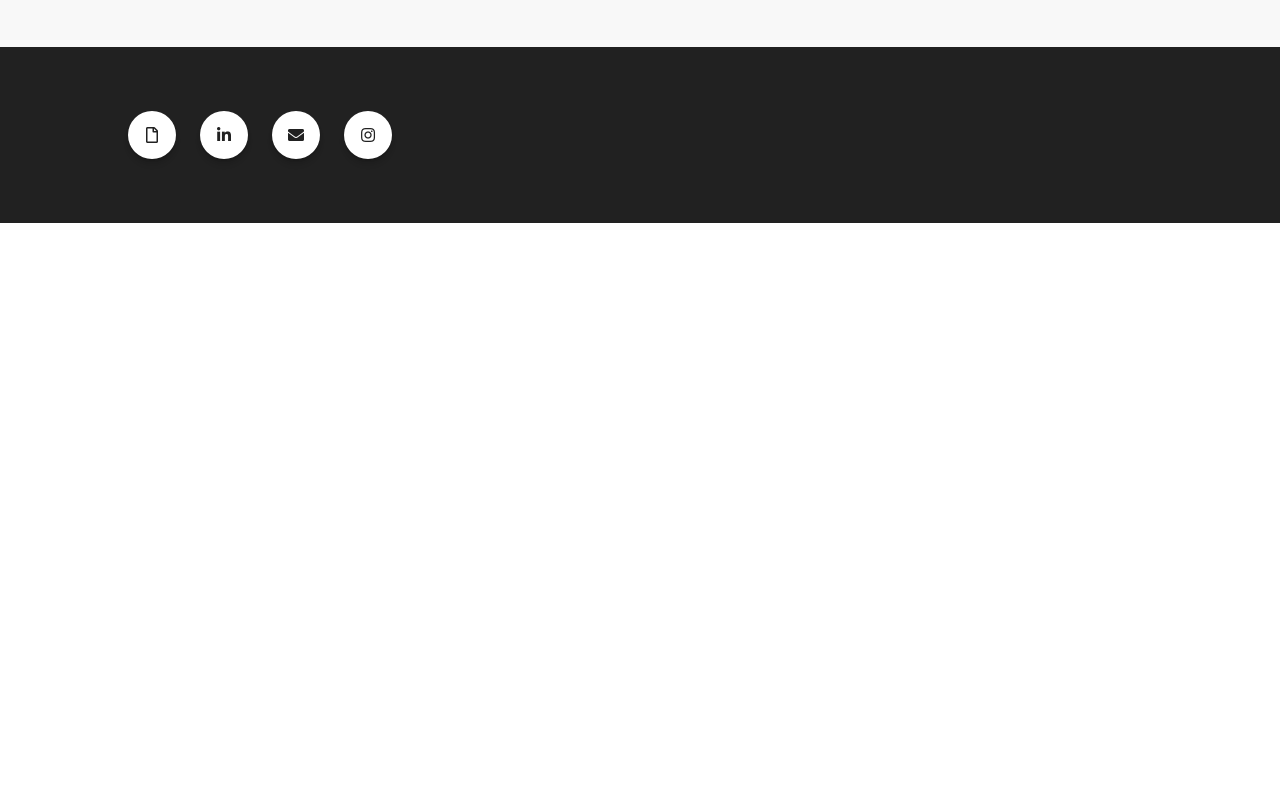
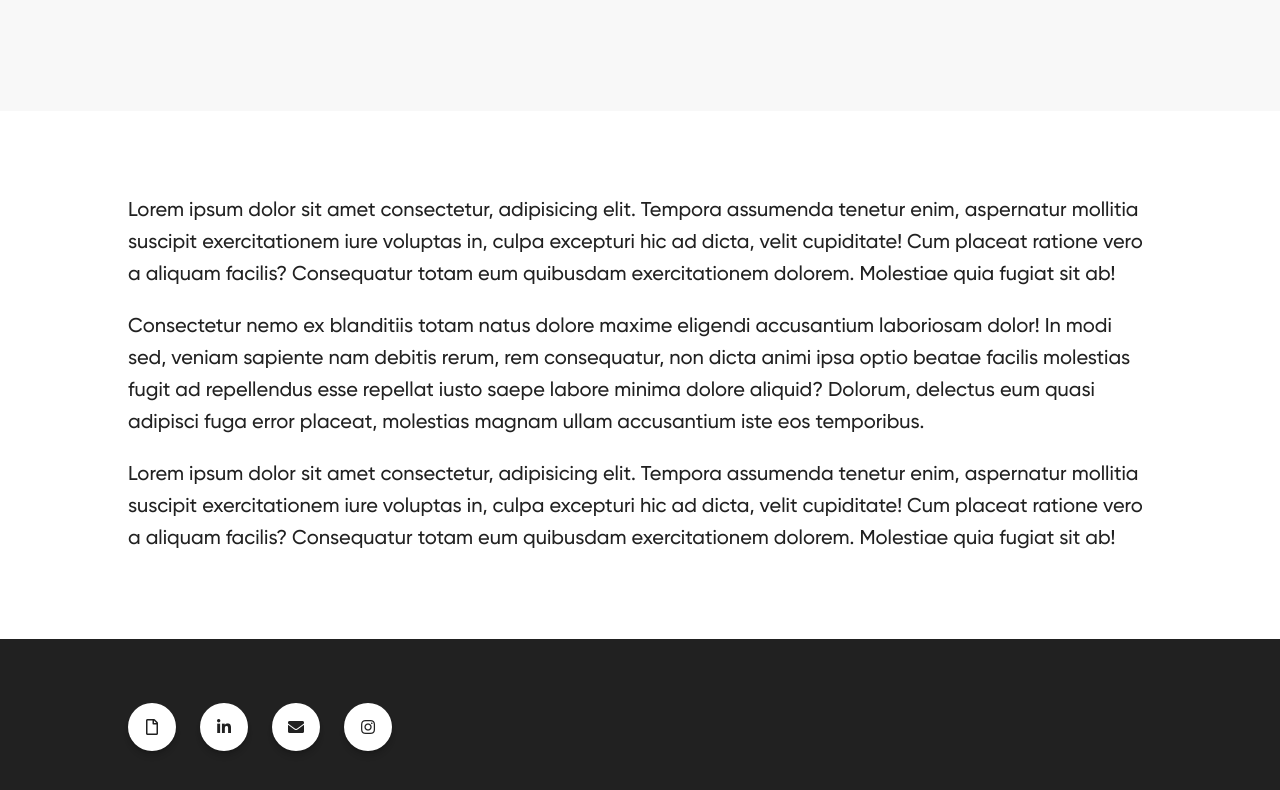
Before and after one commit to abelhii/koko, a Vue app: page /about in a window 1280 px wide. Shown: the part 614-1404 px from the top of the page. Before the commit the page ends 837 px from the top, so only its background shows below. Built offline with nearby package versions, Linux system fonts and the light colour scheme.

Commit message:
Added custom back to top UpArrow

```diff
--- a/src/App.vue
+++ b/src/App.vue
@@ -7,8 +7,7 @@
     v-bind:class="{ display: upArrow }"
     v-on:click="scrollTo('top')"
   >
-    <!-- <span>Go to top</span> -->
-    <DownArrow :direction="'up'" :inverseColor="true" />
+    <UpArrow />
   </div>
   <Footer />
 </template>
@@ -16,7 +15,7 @@
 <script lang="ts">
 import { defineComponent } from "@vue/composition-api";
 import Nav from "@/components/Nav.vue";
-import DownArrow from "@/components/DownArrow.vue";
+import UpArrow from "@/components/UpArrow.vue";
 import Footer from "@/components/Footer.vue";
 import { scrollMeTo } from "./main";
 
@@ -24,7 +23,7 @@ export default defineComponent({
   name: "App",
   components: {
     Nav,
-    DownArrow,
+    UpArrow,
     Footer,
   },
   data() {
@@ -82,12 +81,11 @@ body {
   .up-arrow {
     cursor: pointer;
     position: fixed;
-    right: 0;
-    bottom: 0;
+    right: 2rem;
+    bottom: 1rem;
     margin-bottom: 2rem;
-    display: flex;
-    align-items: flex-end;
     color: white;
+    mix-blend-mode: exclusion;
 
     opacity: 0;
     transition: opacity 0.2s ease-in-out;
@@ -103,6 +101,10 @@ body {
     .content {
       padding: 0 4rem;
     }
+
+    .up-arrow {
+      right: 4rem;
+    }
   }
 }
 </style>
--- a/src/components/Footer.vue
+++ b/src/components/Footer.vue
@@ -68,6 +68,7 @@ footer {
     .content {
       max-width: $max-width;
       margin: auto;
+      padding: 0 !important;
     }
 
     .socials {
--- a/src/components/MiniKoko.vue
+++ b/src/components/MiniKoko.vue
@@ -811,15 +811,15 @@ export default defineComponent({
       });
       gsap.to(dom.innerFace, {
         yPercent: yHigh / 3,
-        xPercent: x / 3.5,
+        xPercent: x / 4,
       });
       gsap.to([dom.glasses, dom.cheeks], {
         yPercent: yHigh / 6,
-        xPercent: x / 10,
+        xPercent: x / 8,
       });
       gsap.to(dom.bangs, {
         yPercent: yHigh / 100,
-        xPercent: x / 40,
+        xPercent: x / 35,
       });
       gsap.to(dom.shadow, {
         yPercent: (yLow / 40) * -1,
--- a/src/components/Projects/ProjectCard.vue
+++ b/src/components/Projects/ProjectCard.vue
@@ -131,6 +131,17 @@ export default defineComponent({
   }
 }
 
+@media (min-width: 1024px) {
+  .project-card {
+    .title > h1 {
+      font-size: 2rem;
+    }
+    h3 {
+      font-size: 1.5rem;
+    }
+  }
+}
+
 @keyframes hoverBounce {
   0% {
     transform: translateX(0);
--- /dev/null
+++ b/src/components/UpArrow.vue
@@ -0,0 +1,71 @@
+<template>
+  <div class="pointed-arrow">
+    <div class="arrow"></div>
+    <span>TOP</span>
+  </div>
+</template>
+
+<script>
+import { defineComponent } from "@vue/composition-api";
+
+export default defineComponent({
+  name: "Up Arrow",
+});
+</script>
+
+<style lang="scss" scoped>
+@import "@/styles/_defaultVars.scss";
+
+.pointed-arrow {
+  --arrow-color: white;
+  position: relative;
+  display: grid;
+  transform: rotate(-90deg) scale(1, -1);
+  padding-bottom: 7rem; // for the word "Top"
+  transition: 0.15s;
+
+  &:active,
+  &:hover {
+    color: $accent;
+    .arrow {
+      &:before {
+        background-color: $accent;
+      }
+      &:after {
+        border-color: transparent transparent transparent $accent;
+      }
+    }
+  }
+
+  span {
+    position: absolute;
+    top: 1px;
+    left: -45px;
+    font-size: 2rem;
+    font-weight: 600;
+    transform: scale(-1, 1);
+  }
+
+  .arrow {
+    display: flex;
+    align-items: center;
+    overflow: hidden;
+
+    &::before {
+      content: "";
+      display: block;
+      width: 66px;
+      height: 5px;
+      background-color: var(--arrow-color);
+    }
+    &::after {
+      content: "";
+      width: 0;
+      height: 0;
+      border-style: solid;
+      border-width: 10px 0 10px 20px;
+      border-color: transparent transparent transparent var(--arrow-color);
+    }
+  }
+}
+</style>
--- a/src/views/About.vue
+++ b/src/views/About.vue
@@ -11,6 +11,32 @@
         <MiniKoko class="mini-koko" />
       </div>
     </header>
+    <section>
+      <div class="content">
+        <p>
+          Lorem ipsum dolor sit amet consectetur, adipisicing elit. Tempora
+          assumenda tenetur enim, aspernatur mollitia suscipit exercitationem
+          iure voluptas in, culpa excepturi hic ad dicta, velit cupiditate! Cum
+          placeat ratione vero a aliquam facilis? Consequatur totam eum
+          quibusdam exercitationem dolorem. Molestiae quia fugiat sit ab!
+        </p>
+        <p>
+          Consectetur nemo ex blanditiis totam natus dolore maxime eligendi
+          accusantium laboriosam dolor! In modi sed, veniam sapiente nam debitis
+          rerum, rem consequatur, non dicta animi ipsa optio beatae facilis
+          molestias fugit ad repellendus esse repellat iusto saepe labore minima
+          dolore aliquid? Dolorum, delectus eum quasi adipisci fuga error
+          placeat, molestias magnam ullam accusantium iste eos temporibus.
+        </p>
+        <p>
+          Lorem ipsum dolor sit amet consectetur, adipisicing elit. Tempora
+          assumenda tenetur enim, aspernatur mollitia suscipit exercitationem
+          iure voluptas in, culpa excepturi hic ad dicta, velit cupiditate! Cum
+          placeat ratione vero a aliquam facilis? Consequatur totam eum
+          quibusdam exercitationem dolorem. Molestiae quia fugiat sit ab!
+        </p>
+      </div>
+    </section>
   </div>
 </template>
 
@@ -48,6 +74,21 @@ export default defineComponent({
       margin: 1rem 0;
     }
   }
+
+  section {
+    background-color: white;
+    min-height: 40vh;
+    margin-top: 4rem;
+    padding: 2rem;
+
+    .content {
+      p {
+        font-size: 1.25rem;
+        font-weight: 300;
+        line-height: 2rem;
+      }
+    }
+  }
 }
 
 @media (min-width: 768px) {
@@ -66,6 +107,10 @@ export default defineComponent({
         width: 100%;
       }
     }
+
+    section {
+      padding: 4rem;
+    }
   }
 }
 </style>
--- a/src/views/Home.vue
+++ b/src/views/Home.vue
@@ -111,6 +111,10 @@ export default defineComponent({
         h1 {
           font-size: 8rem;
         }
+
+        .projects {
+          gap: 8rem;
+        }
       }
     }
   }
```
